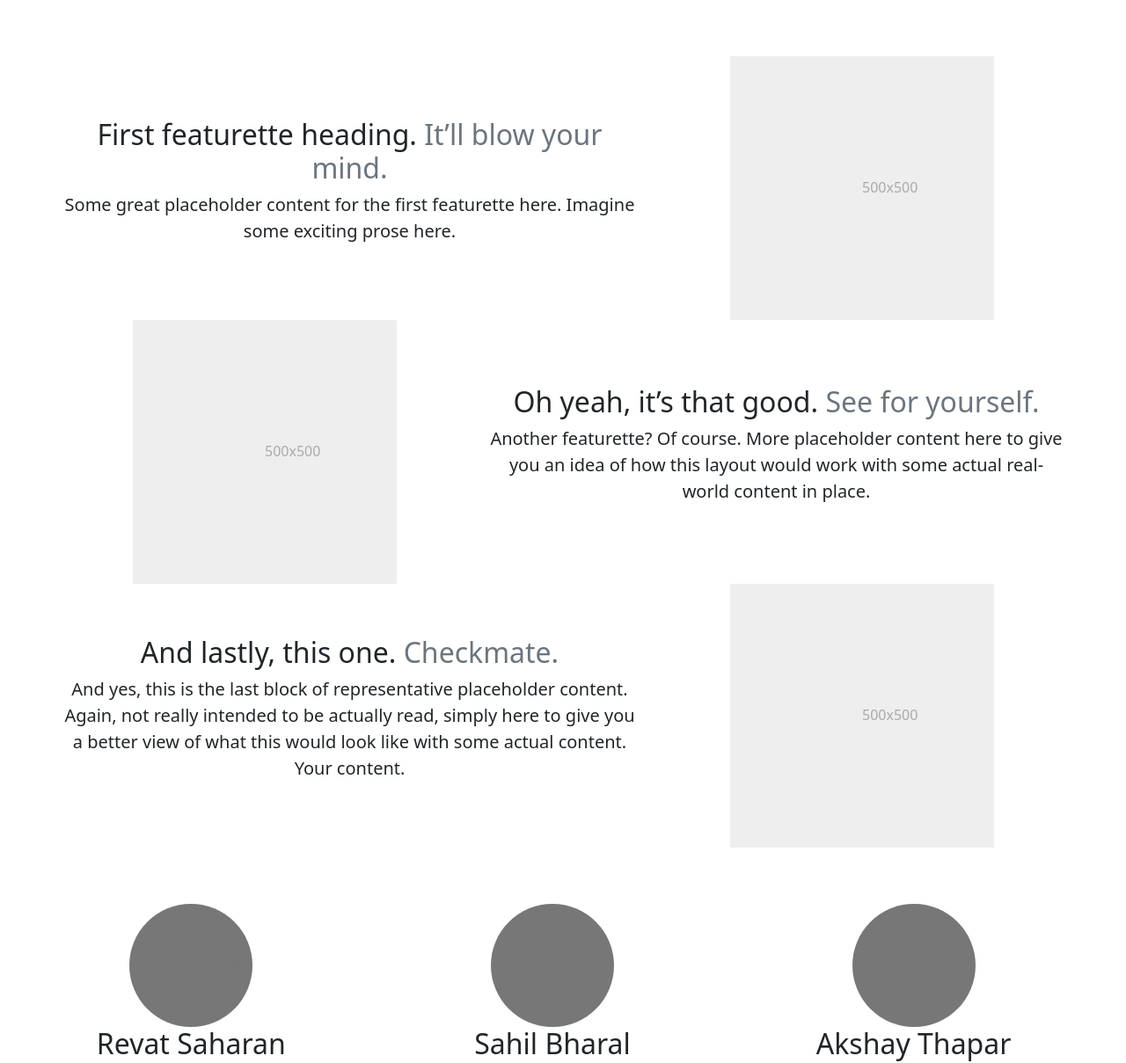
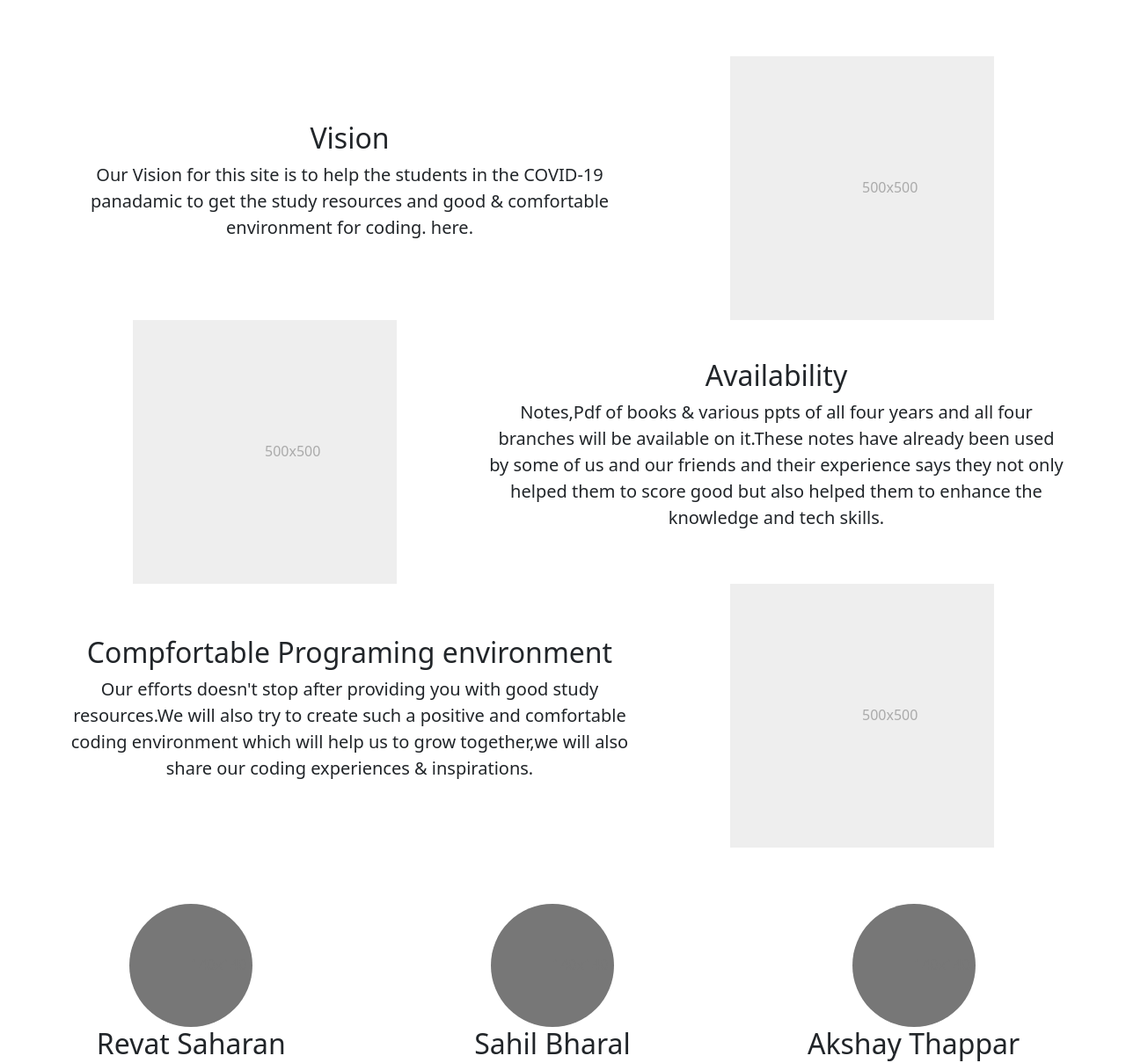
Before and after one commit to SS-Bharal/College-Forest, a plain HTML site: page index.html in a window 1280 px wide. Shown: the part 800-2009 px from the top of the page at 88% size. Drawn offline with nearby package versions, Linux system fonts and the light colour scheme.

Commit message:
Update index.html

```diff
--- a/index.html
+++ b/index.html
@@ -104,9 +104,10 @@
 
       <div class="row featurette">
         <div class="col-md-7 my-auto">
-          <h2 class="featurette-heading">First featurette heading. <span class="text-muted">It’ll blow your mind.</span>
+          <h2 class="featurette-heading">Vision
           </h2>
-          <p class="lead">Some great placeholder content for the first featurette here. Imagine some exciting prose
+          <p class="lead">Our Vision for this site is to help the students in the COVID-19 panadamic to get
+                        the study resources and good & comfortable environment for coding.
             here.</p>
         </div>
         <div class="col-md-5">
@@ -125,9 +126,11 @@
 
       <div class="row featurette">
         <div class="col-md-7 order-md-2  my-auto">
-          <h2 class="featurette-heading">Oh yeah, it’s that good. <span class="text-muted">See for yourself.</span></h2>
-          <p class="lead">Another featurette? Of course. More placeholder content here to give you an idea of how this
-            layout would work with some actual real-world content in place.</p>
+          <h2 class="featurette-heading">Availability</h2>
+          <p class="lead">Notes,Pdf of books & various ppts of all four years and all four branches will be
+                        available on it.These notes have already been used by some of us and our friends and their
+                        experience says they not only helped them to score good but also helped them to enhance the
+                        knowledge and tech skills.</p>
         </div>
         <div class="col-md-5 order-md-1">
           <svg class="bd-placeholder-img bd-placeholder-img-lg featurette-image img-fluid mx-auto" width="300"
@@ -145,10 +148,10 @@
 
       <div class="row featurette">
         <div class="col-md-7 my-auto">
-          <h2 class="featurette-heading">And lastly, this one. <span class="text-muted">Checkmate.</span></h2>
-          <p class="lead">And yes, this is the last block of representative placeholder content. Again, not really
-            intended to be actually read, simply here to give you a better view of what this would look like with some
-            actual content. Your content.</p>
+          <h2 class="featurette-heading">Compfortable Programing environment </h2>
+          <p class="lead">Our efforts doesn't stop after providing you with good study resources.We will also
+                        try to create such a positive and comfortable coding environment which will help us to grow
+                        together,we will also share our coding experiences & inspirations.</p>
         </div>
         <div class="col-md-5">
           <svg class="bd-placeholder-img bd-placeholder-img-lg featurette-image img-fluid mx-auto" width="300"
@@ -200,7 +203,7 @@
         <rect width="100%" height="100%" fill="#777"></rect><text x="50%" y="50%" fill="#777" dy=".3em">140x140</text>
       </svg>
 
-      <h2>Akshay Thapar</h2>
+      <h2>Akshay Thappar</h2>
       <p>Web Developer<br> UIET,KUK</p>
       <p><a class="btn btn-secondary" href="#">View details »</a></p>
     </div><!-- /.col-lg-4 -->
```
